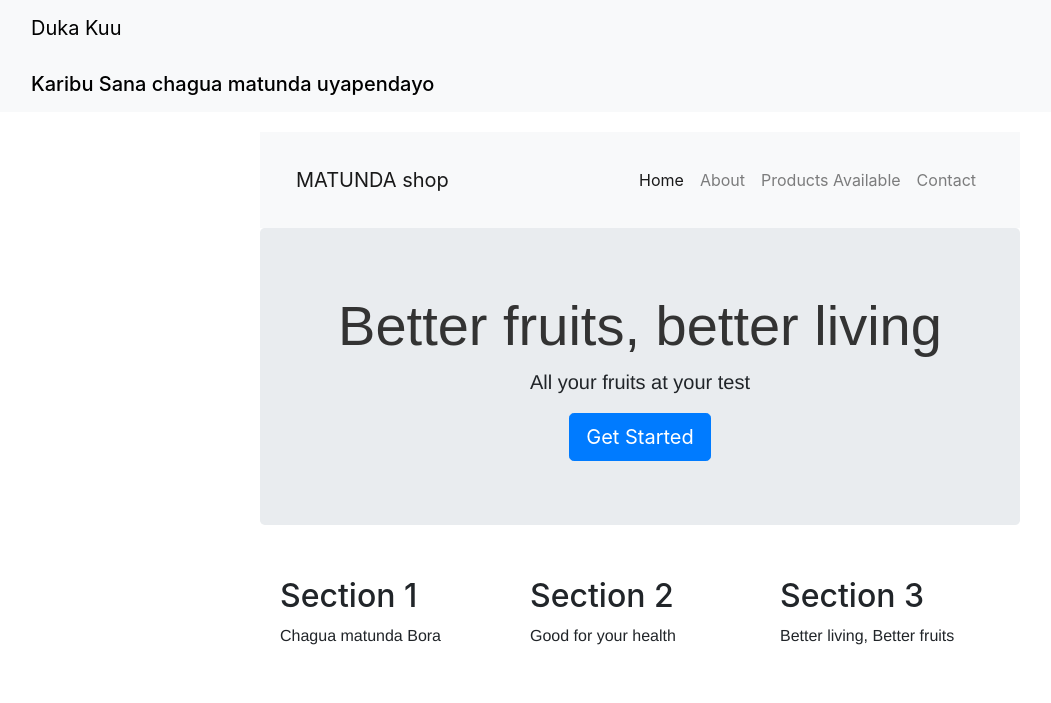
After one commit to masibomabelethomas/duka, a Django app: page / in a window 1280 px wide. The commit adds this page. Shown: the top 703 px of the page, without its empty margins (0-1051 px from the left). Run offline with Django 4.2, Linux system fonts and the light colour scheme; some libraries are stand-ins or nearby versions.

Commit message:
added a functional home page, to be styled

```diff
--- a/duka/urls.py
+++ b/duka/urls.py
@@ -19,6 +19,7 @@ from django.urls import path, include
 
 urlpatterns = [
     path('admin/', admin.site.urls),
-    path('products/', include('products.urls')),
+    path('', include('products.urls')),
+    # path('', include(home.urls))
     # path('new_arrivals/', include('products.urls')),
 ]
--- /dev/null
+++ b/products/static/styles.css
@@ -0,0 +1,53 @@
+/* styles.css */
+
+.container {
+    max-width: 800px;
+    margin: 0 auto;
+    padding: 20px;
+}
+
+h1 {
+    font-family: "Arial", sans-serif;
+    font-size: 28px;
+    color: #333333;
+}
+
+p {
+    font-family: "Helvetica", sans-serif;
+    font-size: 16px;
+    line-height: 1.5;
+}
+
+.button {
+    display: inline-block;
+    padding: 10px 20px;
+    background-color: #007bff;
+    color: #ffffff;
+    text-decoration: none;
+    border-radius: 5px;
+    transition: background-color 0.3s ease;
+}
+
+.button:hover {
+    background-color: #0056b3;
+}
+
+.image-container {
+    width: 300px;
+    height: 200px;
+    overflow: hidden;
+    border-radius: 10px;
+    box-shadow: 0 0 5px rgba(0, 0, 0, 0.3);
+}
+
+.image-container img {
+    width: 100%;
+    height: 100%;
+    object-fit: cover;
+}
+
+@media (max-width: 768px) {
+    .container {
+        max-width: 90%;
+    }
+}
--- /dev/null
+++ b/products/templates/home.html
@@ -0,0 +1,72 @@
+{% extends 'base.html' %}
+{% load static %}
+{%  block content %}
+<!DOCTYPE html>
+<html lang="en">
+<head>
+    <meta charset="UTF-8">
+    <meta name="viewport" content="width=device-width, initial-scale=1.0">
+    <title>Welcome to our Home Page</title>
+    <link rel="stylesheet" href="https://stackpath.bootstrapcdn.com/bootstrap/4.5.2/css/bootstrap.min.css">
+</head>
+<body>
+<!-- a link to css styling for the home page -->
+<!-- products\static\styles.css -->
+<link rel="stylesheet" type="text/css" href="{% static 'products\static\styles.css' %}">
+
+
+    <nav class="navbar navbar-expand-lg navbar-light bg-light">
+        <div class="container">
+            <a class="navbar-brand" href="#">MATUNDA shop</a>
+            <button class="navbar-toggler" type="button" data-toggle="collapse" data-target="#navbarNav" aria-controls="navbarNav" aria-expanded="false" aria-label="Toggle navigation">
+                <span class="navbar-toggler-icon"></span>
+            </button>
+            <div class="collapse navbar-collapse" id="navbarNav">
+                <ul class="navbar-nav ml-auto">
+                    <li class="nav-item active">
+                        <a class="nav-link" href="#">Home <span class="sr-only">(current)</span></a>
+                    </li>
+                    <li class="nav-item">
+                        <a class="nav-link" href="#">About</a>
+                    </li>
+                    <li class="nav-item">
+                        <a class="nav-link" href="{% url 'products' %}">Products Available</a>
+                    </li>
+                    <li class="nav-item">
+                        <a class="nav-link" href="#">Contact</a>
+                    </li>
+                </ul>
+            </div>
+        </div>
+    </nav>
+
+    <div class="jumbotron text-center">
+        <h1 class="display-4">Better fruits, better living</h1>
+        <p class="lead">All your fruits at your test</p>
+        <a class="btn btn-primary btn-lg" href="{% url 'products' %}" role="button">Get Started</a>
+    </div>
+
+    <div class="container">
+        <div class="row">
+            <div class="col-md-4">
+                <h2>Section 1</h2>
+                <p>Chagua matunda Bora</p>
+            </div>
+            <div class="col-md-4">
+                <h2>Section 2</h2>
+                <p>Good for your health</p>
+            </div>
+            <div class="col-md-4">
+                <h2>Section 3</h2>
+                <p>Better living, Better fruits</p>
+            </div>
+        </div>
+    </div>
+
+    <script src="https://code.jquery.com/jquery-3.5.1.slim.min.js"></script>
+    <script src="https://cdn.jsdelivr.net/npm/@popperjs/core@2.9.2/dist/umd/popper.min.js"></script>
+    <script src="https://stackpath.bootstrapcdn.com/bootstrap/4.5.2/js/bootstrap.min.js"></script>
+</body>
+</html>
+
+{% endblock %}
--- a/products/templates/products/index.html
+++ b/products/templates/products.html
@@ -21,9 +21,9 @@
 
 {% endblock %}
 
-{% comment %} <h1>Products</h1>
+<!-- {% comment %} <h1>Products</h1>
 <ul>
     {% for product in products %}
     <li> {{ product.name }}  (${{ product.price }}) </li>
     {% endfor %}
-</ul> {% endcomment %}
+</ul> {% endcomment %} -->
--- a/products/urls.py
+++ b/products/urls.py
@@ -1,6 +1,7 @@
 from django.urls import path
 from . import views
 urlpatterns = [
-   path('', views.index, name='products_index'),
+   path('', views.home, name='home'),
+   path('products/', views.products, name='products'),
    # path('<int:product_id>', views.details, name='products_detail'),
 ]
--- a/products/views.py
+++ b/products/views.py
@@ -4,9 +4,12 @@ from .models import Product, NewArrival
 # Offer,
 # Create your views here.
 
-def index(request):
+def products(request):
     products = Product.objects.all()
-    return render(request, 'products/index.html', {'products':products})
+    return render(request, 'products.html', {'products':products})
+
+def home(request):
+    return render(request, 'home.html')
 
 # def detail(request, product_id):
 #     return HttpResponse(product_id)
--- a/templates/base.html
+++ b/templates/base.html
@@ -4,14 +4,14 @@
   <head>
     <meta charset="utf-8">
     <meta name="viewport" content="width=device-width, initial-scale=1">
-    <title>Bootstrap demo</title>
+    <title>Fruits shop</title>
     <link href="https://cdn.jsdelivr.net/npm/bootstrap@5.3.0-alpha3/dist/css/bootstrap.min.css" rel="stylesheet" integrity="sha384-KK94CHFLLe+nY2dmCWGMq91rCGa5gtU4mk92HdvYe+M/SXH301p5ILy+dN9+nJOZ" crossorigin="anonymous">
   </head>
   <body>
     <!-- As a link -->
 <nav class="navbar bg-body-tertiary">
     <div class="container-fluid">
-      <a class="navbar-brand" href="#">Duka Kuu</a>
+      <a class="navbar-brand" href="{% url 'products' %}">Duka Kuu</a>
     </div>
   </nav>
 
```
Also changed, not shown: duka/settings.py (+8 -1 lines).
